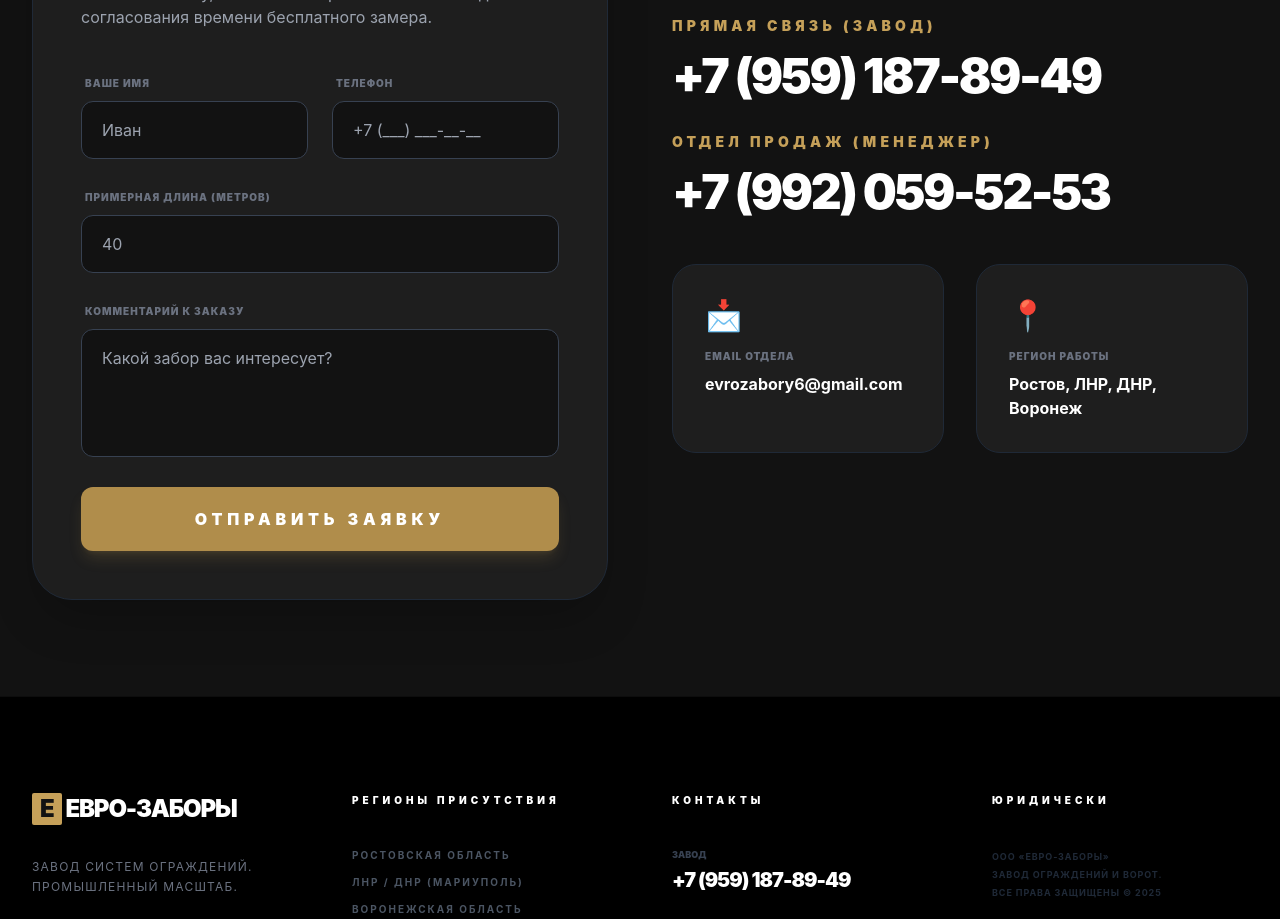
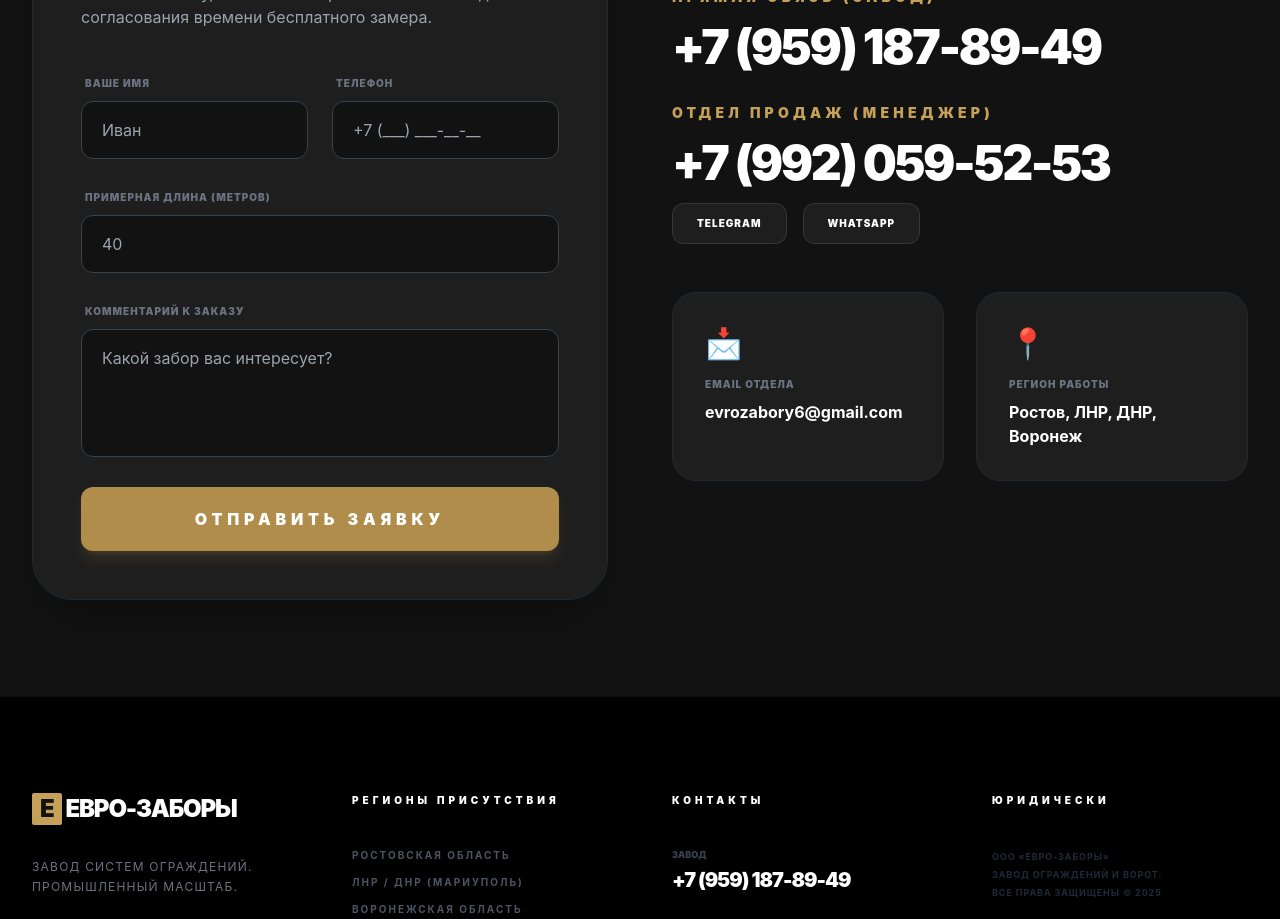
Before and after one commit to ksasha79/KovkaMaster, a React (Vite) app: page / in a window 1280 px wide. Shown: the part 8920-9839 px from the top of the page. Built offline with nearby package versions, Linux system fonts and the light colour scheme.

Commit message:
Update Contact.tsx

```diff
--- a/components/Contact.tsx
+++ b/components/Contact.tsx
@@ -1,5 +1,6 @@
 
 import React, { useState, useEffect } from 'react';
+import { CONTACTS } from '../config';
 
 interface ContactProps {
   prefillMessage?: string;
@@ -61,7 +62,7 @@ const Contact: React.FC<ContactProps> = ({ prefillMessage }) => {
               <div className="bg-gold-600/10 border border-gold-500/30 p-10 rounded-3xl text-center animate-fade-in">
                 <div className="text-5xl mb-4">✅</div>
                 <h3 className="text-2xl font-bold text-gold-500 uppercase mb-2">Заявка отправлена!</h3>
-                <p className="text-gray-300 mb-6">Бот уже передал ваш заказ в отдел продаж. Ожидайте звонка.</p>
+                <p className="text-gray-300 mb-6">Бот уже передал ваш заказ в отдел продаж {CONTACTS.COMPANY_NAME}. Ожидайте звонка.</p>
                 <button
                   onClick={() => setStatus('idle')}
                   className="text-xs font-black uppercase tracking-widest text-gold-500 border-b border-gold-600 pb-1"
@@ -136,21 +137,31 @@ const Contact: React.FC<ContactProps> = ({ prefillMessage }) => {
           <div className="flex flex-col justify-center space-y-12">
             <div>
               <h3 className="text-gold-500 font-black uppercase tracking-[0.3em] text-sm mb-4">Прямая связь (Завод)</h3>
-              <a href="tel:+79591878949" className="text-4xl md:text-5xl font-black hover:text-gold-500 transition-colors tracking-tighter block mb-8">
-                +7 (959) 187-89-49
+              <a href={`tel:+${CONTACTS.FACTORY_PHONE}`} className="text-4xl md:text-5xl font-black hover:text-gold-500 transition-colors tracking-tighter block mb-8">
+                {CONTACTS.FACTORY_PHONE_DISPLAY}
               </a>
 
               <h3 className="text-gold-500 font-black uppercase tracking-[0.3em] text-sm mb-4">Отдел продаж (Менеджер)</h3>
-              <a href="tel:+79920595253" className="text-4xl md:text-5xl font-black hover:text-gold-500 transition-colors tracking-tighter block">
-                +7 (992) 059-52-53
-              </a>
+              <div className="space-y-4">
+                <a href={`tel:+${CONTACTS.MANAGER_PHONE}`} className="text-4xl md:text-5xl font-black hover:text-gold-500 transition-colors tracking-tighter block">
+                  {CONTACTS.MANAGER_PHONE_DISPLAY}
+                </a>
+                <div className="flex gap-4">
+                  <a href={`https://t.me/${CONTACTS.TELEGRAM_USER}`} target="_blank" className="flex items-center gap-2 bg-white/5 border border-white/10 px-6 py-3 rounded-xl text-[10px] font-black uppercase tracking-widest hover:bg-gold-600 transition-all">
+                    <span>Telegram</span>
+                  </a>
+                  <a href={`https://wa.me/${CONTACTS.WHATSAPP_LINK}`} target="_blank" className="flex items-center gap-2 bg-white/5 border border-white/10 px-6 py-3 rounded-xl text-[10px] font-black uppercase tracking-widest hover:bg-green-600 transition-all">
+                    <span>WhatsApp</span>
+                  </a>
+                </div>
+              </div>
             </div>
 
             <div className="grid sm:grid-cols-2 gap-8">
               <div className="p-8 bg-metal-800 rounded-3xl border border-gray-800">
                 <div className="text-3xl mb-4">📩</div>
                 <h4 className="font-black uppercase text-[10px] tracking-widest text-gray-500 mb-2">Email отдела</h4>
-                <p className="font-bold">evrozabory6@gmail.com</p>
+                <p className="font-bold">{CONTACTS.EMAIL}</p>
               </div>
               <div className="p-8 bg-metal-800 rounded-3xl border border-gray-800">
                 <div className="text-3xl mb-4">📍</div>
```
